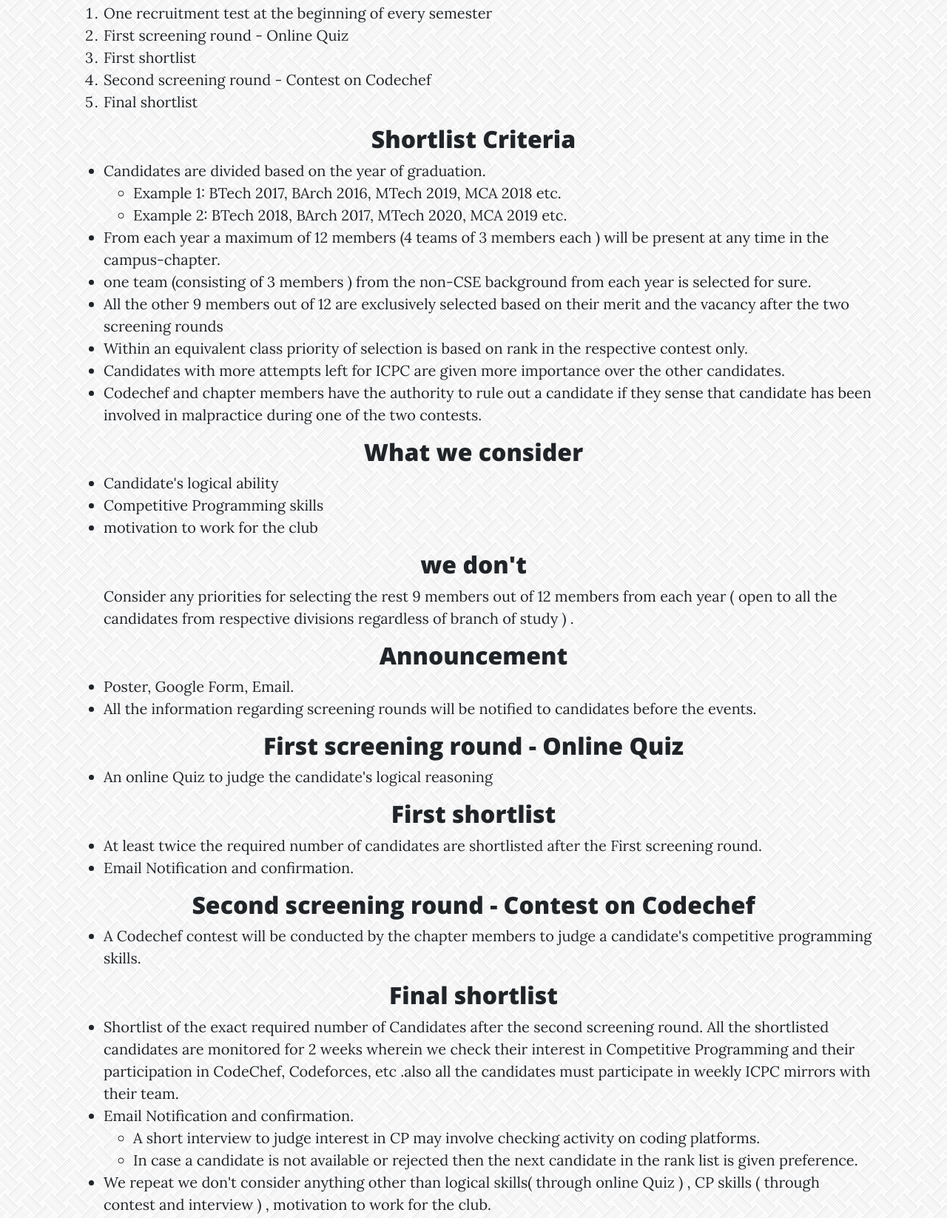
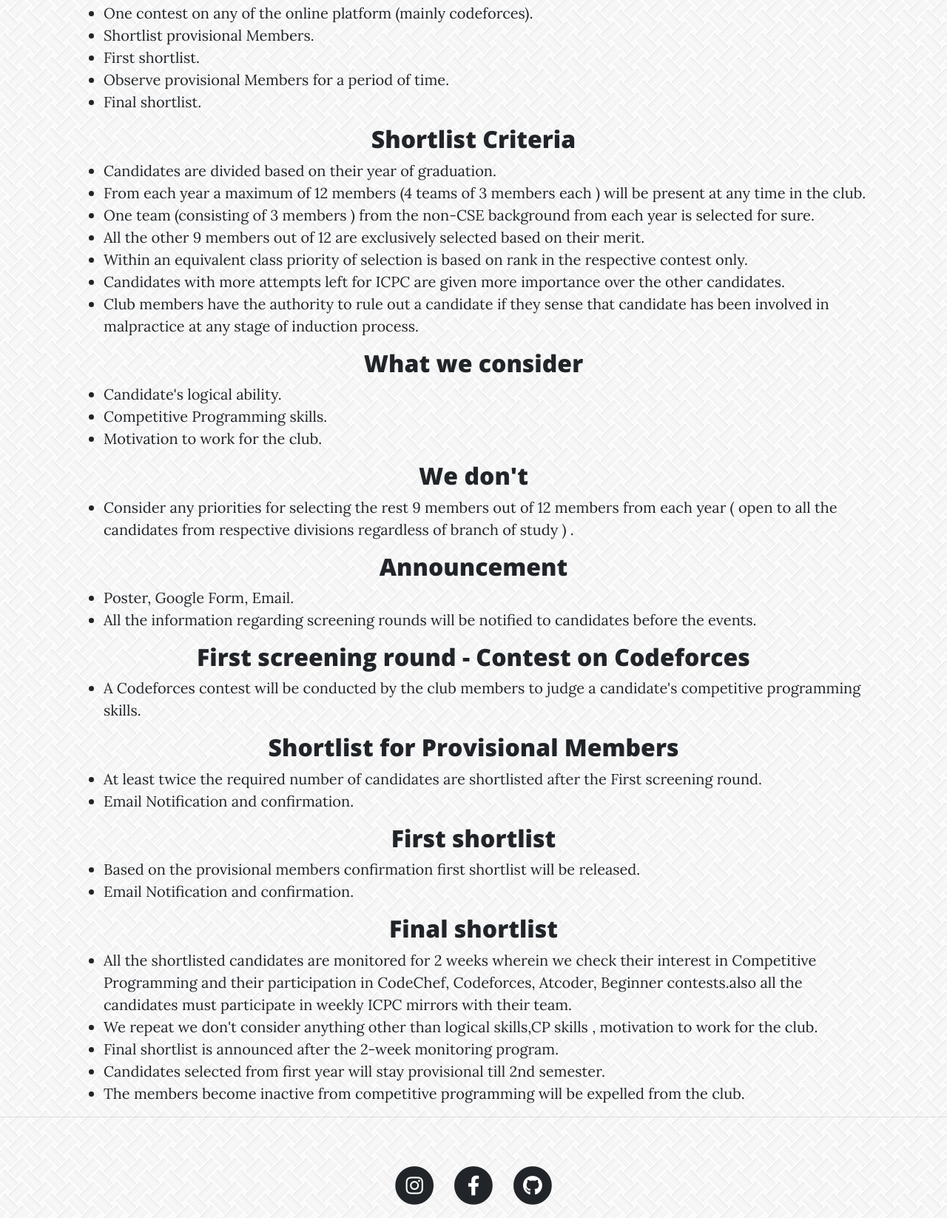
Before and after one commit to CPHub-NITC/chapter, a website: page Selection.html in a window 1280 px wide. Shown: the part 943-2589 px from the top of the page at 74% size. Drawn offline with nearby package versions, Linux system fonts and the light colour scheme.

Commit message:
updated selection criteria

```diff
--- a/Selection.html
+++ b/Selection.html
@@ -171,65 +171,63 @@
     </div>
     <h2 style="text-align: center;">Overview</h2>
 
-    <ol>
-      <li> One recruitment test at the beginning of every semester
+    <ul>
+      <li> One contest on any of the online platform (mainly codeforces).
       </li>
-      <li> First screening round - Online Quiz
+      <li> Shortlist provisional Members.
       </li>
-      <li> First shortlist
+      <li> First shortlist.
       </li>
-      <li> Second screening round - Contest on Codechef
+      <li> Observe provisional Members for a period of time.
       </li>
-      <li> Final shortlist
+      <li> Final shortlist.
       </li>
-    </ol>
+    </ul>
 
     <h2 style="text-align: center;">Shortlist Criteria </h2>
 
     <ul>
 
       <li>
-        Candidates are divided based on the year of graduation.
-        <ul>
-          <li> Example 1: BTech 2017, BArch 2016, MTech 2019, MCA 2018 etc.
-          </li>
-          <li> Example 2: BTech 2018, BArch 2017, MTech 2020, MCA 2019 etc.
-          </li>
-        </ul>
+        Candidates are divided based on their year of graduation.
+
       </li>
       <li> From each year a maximum of 12 members (4 teams of 3 members each ) will be present at any time in the
-        campus-chapter.
+        club.
       </li>
-      <li> one team (consisting of 3 members ) from the non-CSE background from each year is selected for sure.
+      <li> One team (consisting of 3 members ) from the non-CSE background from each year is selected for sure.
       </li>
-      <li> All the other 9 members out of 12 are exclusively selected based on their merit and the vacancy after the two
-        screening rounds
+      <li> All the other 9 members out of 12 are exclusively selected based on their merit.
       </li>
       <li> Within an equivalent class priority of selection is based on rank in the respective contest only.
       </li>
       <li> Candidates with more attempts left for ICPC are given more importance over the other candidates.
       </li>
-      <li> Codechef and chapter members have the authority to rule out a candidate if they sense that candidate has been
-        involved in malpractice during one of the two contests.
+      <li>
+          Club members have the authority to rule out a candidate if they sense that candidate has been involved in malpractice at any stage of induction process.
       </li>
+
     </ul>
 
     <h2 style="text-align: center;"> What we consider </h2>
 
     <ul>
-      <li> Candidate's logical ability
+      <li> Candidate's logical ability.
       </li>
-      <li> Competitive Programming skills
+      <li> Competitive Programming skills.
       </li>
-      <li> motivation to work for the club
+      <li> Motivation to work for the club.
       </li>
     </ul>
 
-    <h2 style="text-align: center;"> we don't
+    <h2 style="text-align: center;"> We don't
     </h2>
 
-    <ul> Consider any priorities for selecting the rest 9 members out of 12 members from each year ( open to all the
+    <ul>
+      <li>
+      Consider any priorities for selecting the rest 9 members out of 12 members from each year ( open to all the
       candidates from respective divisions regardless of branch of study ) .
+      </li>
     </ul>
 
     <h2 style="text-align: center;"> Announcement
@@ -242,29 +240,36 @@
       </li>
     </ul>
 
-    <h2 style="text-align: center;"> First screening round - Online Quiz
-    </h2>
+
+
+
+
+    <h2 style="text-align: center;">First screening round - Contest on Codeforces</h2>
 
     <ul>
-      <li> An online Quiz to judge the candidate's logical reasoning
+      <li> A Codeforces contest will be conducted by the club members to judge a candidate's competitive programming
+        skills.
       </li>
+    </ul>
+    <h2 style="text-align: center;">Shortlist for Provisional Members</h2>
+    <ul>
+      <li>
+      At least twice the required number of candidates are shortlisted after the First screening round.
+      </li>
+      <li>
+      Email Notification and confirmation.
+      </li>
+
     </ul>
 
     <h2 style="text-align: center;"> First shortlist
     </h2>
 
     <ul>
-      <li> At least twice the required number of candidates are shortlisted after the First screening round.
+      <li>
+        Based on the provisional members confirmation first shortlist will be released.
       </li>
       <li> Email Notification and confirmation.
-      </li>
-    </ul>
-
-    <h2 style="text-align: center;">Second screening round - Contest on Codechef</h2>
-
-    <ul>
-      <li> A Codechef contest will be conducted by the chapter members to judge a candidate's competitive programming
-        skills.
       </li>
     </ul>
 
@@ -272,23 +277,12 @@
 
 
     <ul>
-      <li> Shortlist of the exact required number of Candidates after the second screening round. All the shortlisted
-        candidates are monitored for 2 weeks wherein we check their interest in Competitive Programming and their
-        participation in CodeChef, Codeforces, etc .also all the candidates must participate in weekly ICPC mirrors with
+      <li>  All the shortlisted candidates are monitored for 2 weeks wherein we check their interest in Competitive Programming and their
+        participation in CodeChef, Codeforces, Atcoder, Beginner contests.also all the candidates must participate in weekly ICPC mirrors with
         their team.
       </li>
-      <li> Email Notification and confirmation.
-        <ul>
-          <li> A short interview to judge interest in CP may involve checking activity on coding platforms.
-          </li>
-          <li> In case a candidate is not available or rejected then the next candidate in the rank list is given
-            preference.
-          </li>
-        </ul>
-      </li>
-      <li> We repeat we don't consider anything other than logical skills( through online Quiz ) , CP skills ( through
-        contest
-        and interview ) , motivation to work for the club.
+
+      <li> We repeat we don't consider anything other than logical skills,CP skills , motivation to work for the club.
       </li>
       <li> Final shortlist is announced after the 2-week monitoring program.
       </li>
```
